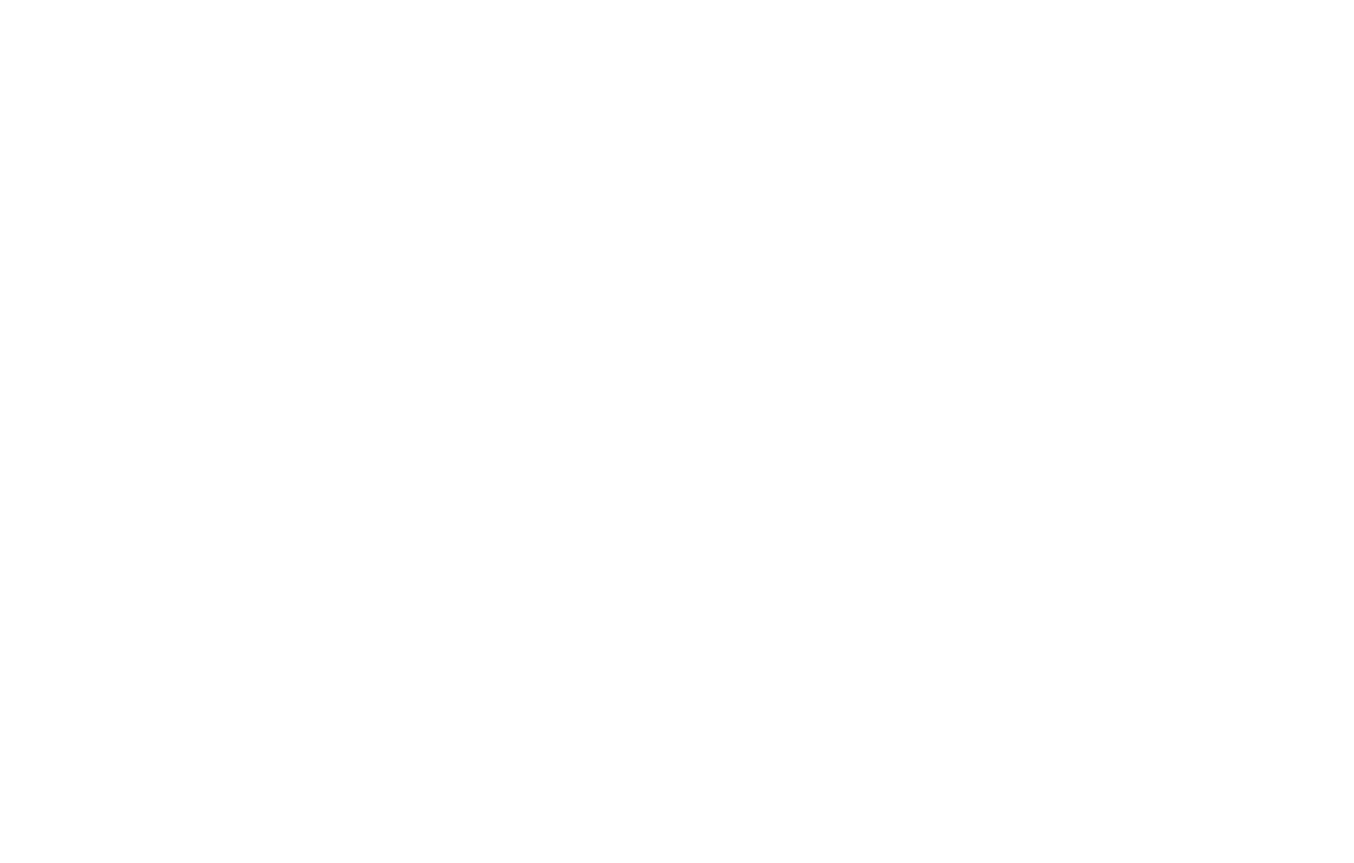
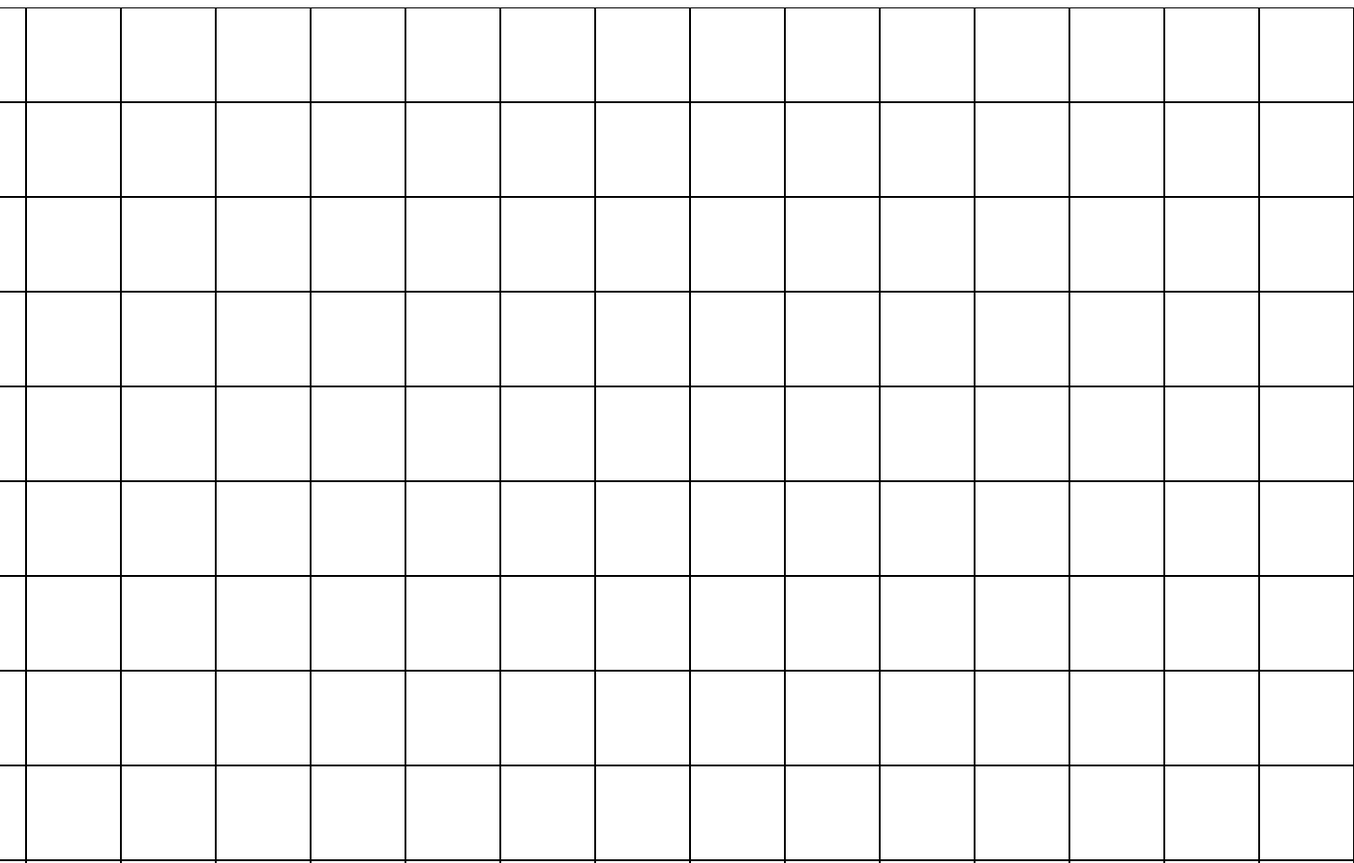
Before and after one commit to j0ezy/etch-a-sketch, a plain HTML site: page index.html in a window 1280 px wide. Shown: the top 929 px of the page at 93% size, 1456 px wide, since content can reach past the window. Before the commit the page ends 800 px from the top, so only its background shows below. Drawn offline with Linux system fonts and the light colour scheme.

Commit message:
Create grid and hover
Added the boilerplate in index.html, created some
css properties and in script.js created the 16x16
layout with a hover effect

```diff
--- a/index.html
+++ b/index.html
@@ -8,6 +8,6 @@
     <script src="script.js" defer></script>
 </head>
 <body>
-
+    <div class="container"></div>
 </body>
 </html>
--- a/script.js
+++ b/script.js
@@ -0,0 +1,20 @@
+const containerGrid = document.querySelector(".container")
+
+for(let i = 0; i < 16; i++){
+    const gridRow = document.createElement("div")
+    gridRow.setAttribute("class", "gridRow")
+    containerGrid.appendChild(gridRow)
+    for(let j = 0; j < 16; j++){
+        const gridBox = document.createElement("div")
+        gridBox.setAttribute("class", "box")
+        gridRow.appendChild(gridBox)
+    }
+}
+
+const gridBox = document.querySelectorAll(".box")
+
+for(let box of gridBox){
+    box.addEventListener("mouseover", () =>{
+        box.classList.toggle("onHover")
+    })
+}
--- a/style.css
+++ b/style.css
@@ -0,0 +1,22 @@
+.container {
+    display: flex;
+    justify-content: center;
+    align-items: center;
+    flex-wrap: wrap;
+}
+
+.box{
+    border: 1px solid black;
+    min-width: 100px;
+    min-height: 100px;
+}
+
+.gridRow{
+    display: flex;
+    justify-content: center;
+    align-items: center;
+}
+
+.onHover{
+    background-color: aqua;
+}
```
